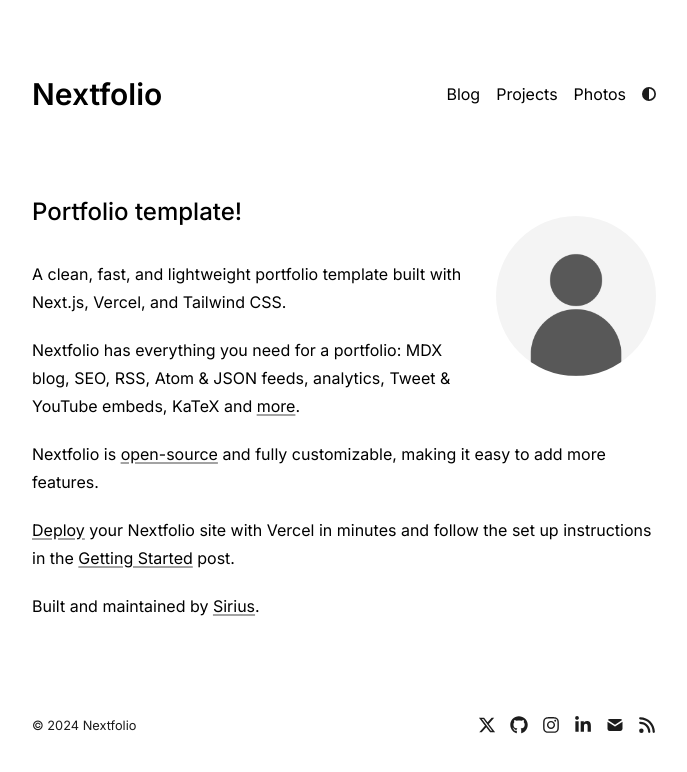
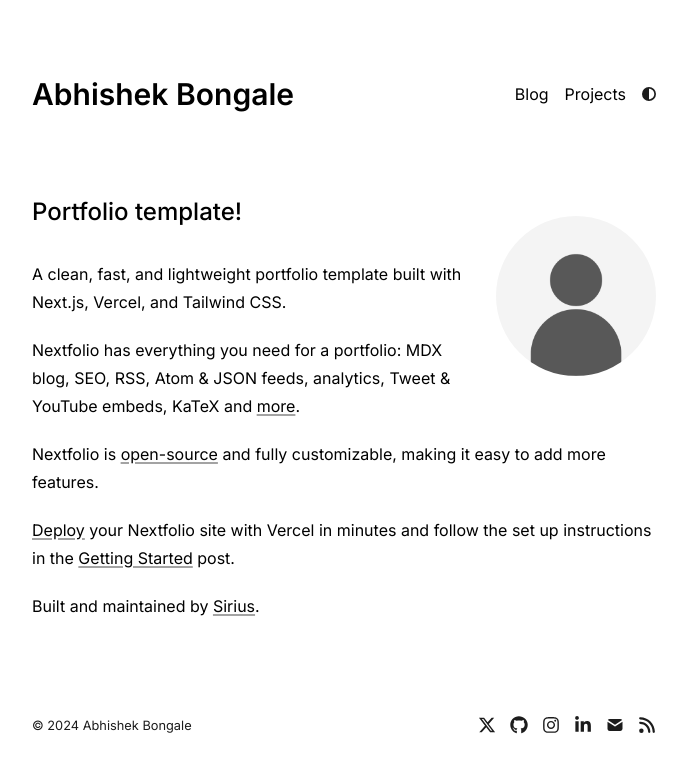
Before and after one commit to abhibongale/portfolio, a Next.js app: page / in a window 1280 px wide. Shown: the top 772 px of the page, without its empty margins (296-983 px from the left). Built offline with nearby package versions, Linux system fonts and the light colour scheme.

Commit message:
first commit for portfolio

```diff
--- a/app/components/nav.tsx
+++ b/app/components/nav.tsx
@@ -5,7 +5,7 @@
 const navItems = {
   "/blog": { name: "Blog" },
   "/projects": { name: "Projects" },
-  "/photos": { name: "Photos" },
+  //"/photos": { name: "Photos" },
 };
 
 export function Navbar() {
--- a/app/config.ts
+++ b/app/config.ts
@@ -1,6 +1,6 @@
 export const metaData = {
   baseUrl: "https://nextfolio-template.vercel.app/",
-  title: "Nextfolio",
+  title: "Abhishek Bongale",
   name: "Sirius",
   ogImage: "/opengraph-image.png",
   description:
```
